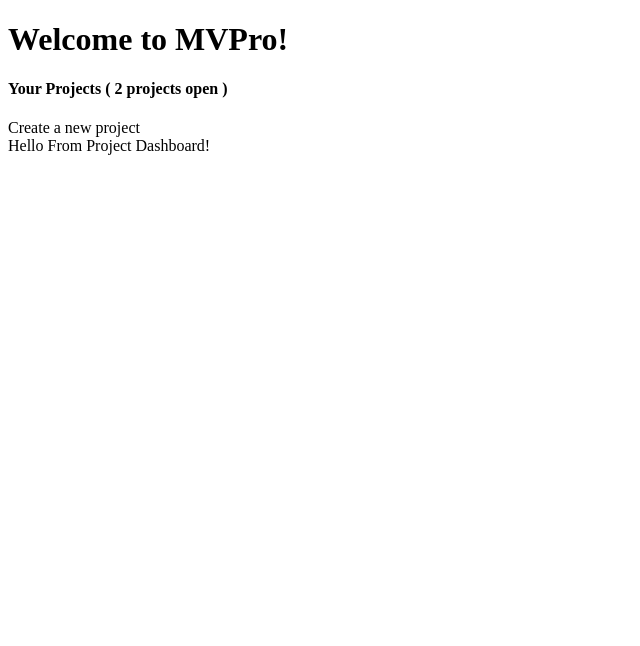
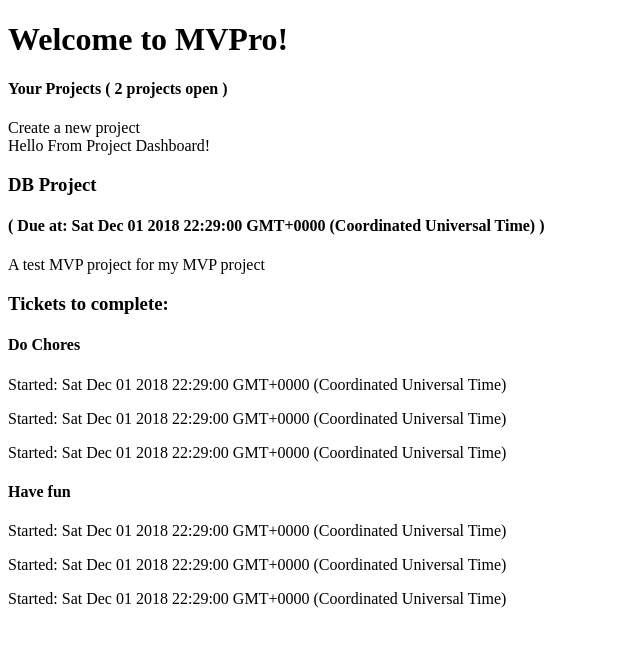
Before and after one commit to IsaacLeeWebDev/AutomaTaught, a React app: page / in a window 1280 px wide. Both pictures are taken after a click on the element 640 px from the left and 203 px from the top of the page. Shown: the top 646 px of the page, without its empty margins (0-640 px from the left). Built offline with nearby package versions, Linux system fonts and the light colour scheme; no server answers; the HTML template or start-up script is replaced by a standard one.

Commit message:
implement a tickets list for the project dashboard

```diff
--- a/client/src/components/App.jsx
+++ b/client/src/components/App.jsx
@@ -40,11 +40,12 @@ class App extends React.Component {
     });
   }
 
-  changeView(viewNameString) {
+  changeView(viewNameString, projectId) {
     if (viewNameString === 'Projects_List') {
       this.setState({view:'Projects_List'});
     } else if (viewNameString === 'Project_Dashboard') {
-      this.setState({view:'Project_Dashboard'});
+      console.log('Current Project', projects[projectId]);
+      this.setState({view:'Project_Dashboard', currentProject: projects[projectId]});
     } else if (viewNameString === 'Create_Project_Form') {
       this.setState({view:'Create_Project_Form'});
     }
--- a/client/src/components/Project_Dashboard.jsx
+++ b/client/src/components/Project_Dashboard.jsx
@@ -5,12 +5,22 @@ import {
   Row, Col, Well, Button,
 } from 'react-bootstrap';
 // Components
-import Ticket from './Ticket.jsx';
+import Tickets_List from './Tickets_List.jsx';
 
 
 const Project_Dashboard = (props) => (
   <Well className="project_dashboard">
     Hello From Project Dashboard!
+    <Row>
+      <Well>
+        <h3>{props.currentProject.title}</h3>
+        <h4> ( Due at: {String(props.currentProject.deadline)} )</h4>
+      </Well>
+    </Row>
+    <Row>
+      <p>{props.currentProject.description}</p>
+    </Row>
+    <Tickets_List tickets={props.currentProject.tickets} />
   </Well>
 );
 
--- a/client/src/components/Projects_List_Item.jsx
+++ b/client/src/components/Projects_List_Item.jsx
@@ -6,7 +6,7 @@ import {
 const Projects_List_Item = (props) => {
     return (
       <Row>
-        <Well bsSize="large" className="project_li" onClick={() => props.changeView('Project_Dashboard')}>
+        <Well bsSize="large" className="project_li" onClick={() => props.changeView('Project_Dashboard', props.project._id)}>
           <Row>
             <Col smOffset={1}>
               <h3>{ props.project.title }</h3>
--- a/client/src/components/Ticket.jsx
+++ b/client/src/components/Ticket.jsx
@@ -1,13 +1,19 @@
 // STRETCH GOAL:
 
 import React from 'react';
-import Projects_List_Item from './Projects_List_Item.jsx';
 import {
   Row, Col, Well, Button,
 } from 'react-bootstrap';
 
 const Ticket = (props) => (
-  <div>Hello World!</div>
+  <Row>
+    <h4>{props.ticket.title}</h4>
+    <Row>
+      <p>Started: {String(props.ticket.createdAt)} </p>
+      <p>Started: {String(props.ticket.createdAt)} </p>
+      <p>Started: {String(props.ticket.createdAt)} </p>
+    </Row>
+  </Row>
 );
 
 export default Ticket;
--- /dev/null
+++ b/client/src/components/Tickets_List.jsx
@@ -0,0 +1,20 @@
+import React from 'react';
+import {
+  Row, Col, Well, Button,
+} from 'react-bootstrap';
+import Ticket from './Ticket.jsx';
+
+const Tickets_List = (props) => {
+  const ticketsJSX = [];
+  for (let i = 0; i < props.tickets.length; i++) {
+    ticketsJSX.push((<Ticket ticket={props.tickets[i]} />));
+  }
+  return (
+    <Row>
+      <h3> Tickets to complete: </h3>
+      {ticketsJSX}
+    </Row>
+    );
+}
+
+export default Tickets_List;
```
